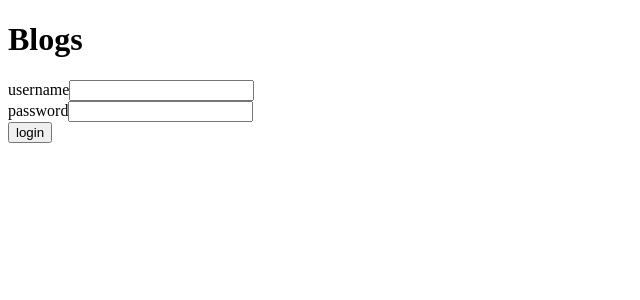
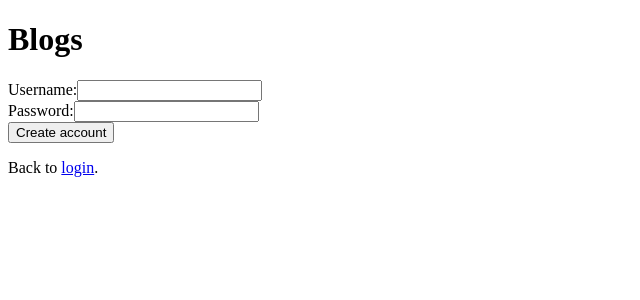
Before and after one commit to AleksiKaa/bloglist, a React (Create React App) app in the folder frontend/: page /signup in a window 1280 px wide. Shown: the top 300 px of the page, without its empty margins (0-640 px from the left). Built offline with nearby package versions, Linux system fonts and the light colour scheme; no server answers.

Commit message:
Create account form skeleton implemented

```diff
--- a/frontend/src/components/LoginForm.js
+++ b/frontend/src/components/LoginForm.js
@@ -3,6 +3,7 @@ import loginService from '../services/login'
 import blogService from '../services/blogs'
 import { login, setUsername, setPassword } from '../reducers/userReducer'
 import { setNotification } from '../reducers/notificationReducer'
+import { Link } from 'react-router-dom'
 
 const LoginForm = () => {
   const dispatch = useDispatch()
@@ -25,9 +26,10 @@ const LoginForm = () => {
   }
 
   return (
+    <div>
       <form id="loginform" onSubmit={handleLogin}>
         <div>
-        username
+          Username
           <input
             id="username"
             type="text"
@@ -37,7 +39,7 @@ const LoginForm = () => {
           />
         </div>
         <div>
-        password
+          Password
           <input
             id="password"
             type="password"
@@ -47,9 +49,13 @@ const LoginForm = () => {
           />
         </div>
         <button id="login-button" type="submit">
-        login
+          Login
         </button>
       </form>
+      <p>
+        Don&apos;t have an account? Sign up <Link to="/signup">here</Link>.
+      </p>
+    </div>
   )
 }
 
--- a/frontend/src/components/LoginMenu.js
+++ b/frontend/src/components/LoginMenu.js
@@ -1,9 +1,17 @@
+import { Routes, Route, Link } from 'react-router-dom'
 import LoginForm from './LoginForm'
+import SignupForm from './SignupForm'
+import { useDispatch, useSelector } from 'react-redux'
+import { /*login,*/ setUsername, setPassword } from '../reducers/userReducer'
+//import { setNotification } from '../reducers/notificationReducer'
 
 const LoginMenu = () => {
   return (
     <div>
-      <LoginForm />
+      <Routes>
+        <Route path="/signup" element={<SignupForm />} />
+        <Route path="/" element={<LoginForm />} />
+      </Routes>
     </div>
   )
 }
--- /dev/null
+++ b/frontend/src/components/SignupForm.js
@@ -0,0 +1,41 @@
+import { /*Routes, Route,*/ Link } from 'react-router-dom'
+//import LoginForm from './LoginForm'
+//import { useDispatch, useSelector } from 'react-redux'
+//import { /*login,*/ setUsername, setPassword } from '../reducers/userReducer'
+
+const SignUpForm = () => {
+  return (
+    <div>
+      <form id="signupform">
+        <div>
+        Username:
+          <input
+            id="username"
+            type="text"
+            value=""
+            name="Username"
+            //onChange
+          />
+        </div>
+        <div>
+        Password:
+          <input
+            id="password"
+            type="password"
+            value=""
+            name="Password"
+            //onChange
+          />
+        </div>
+        <button id="create-account" type="submit">
+            Create account
+        </button>
+      </form>
+      <p>
+        Back to <Link to="/">login</Link>.
+      </p>
+    </div>
+  )
+}
+
+export default SignUpForm
```
Lines whose indentation alone changed are shown as unchanged.
